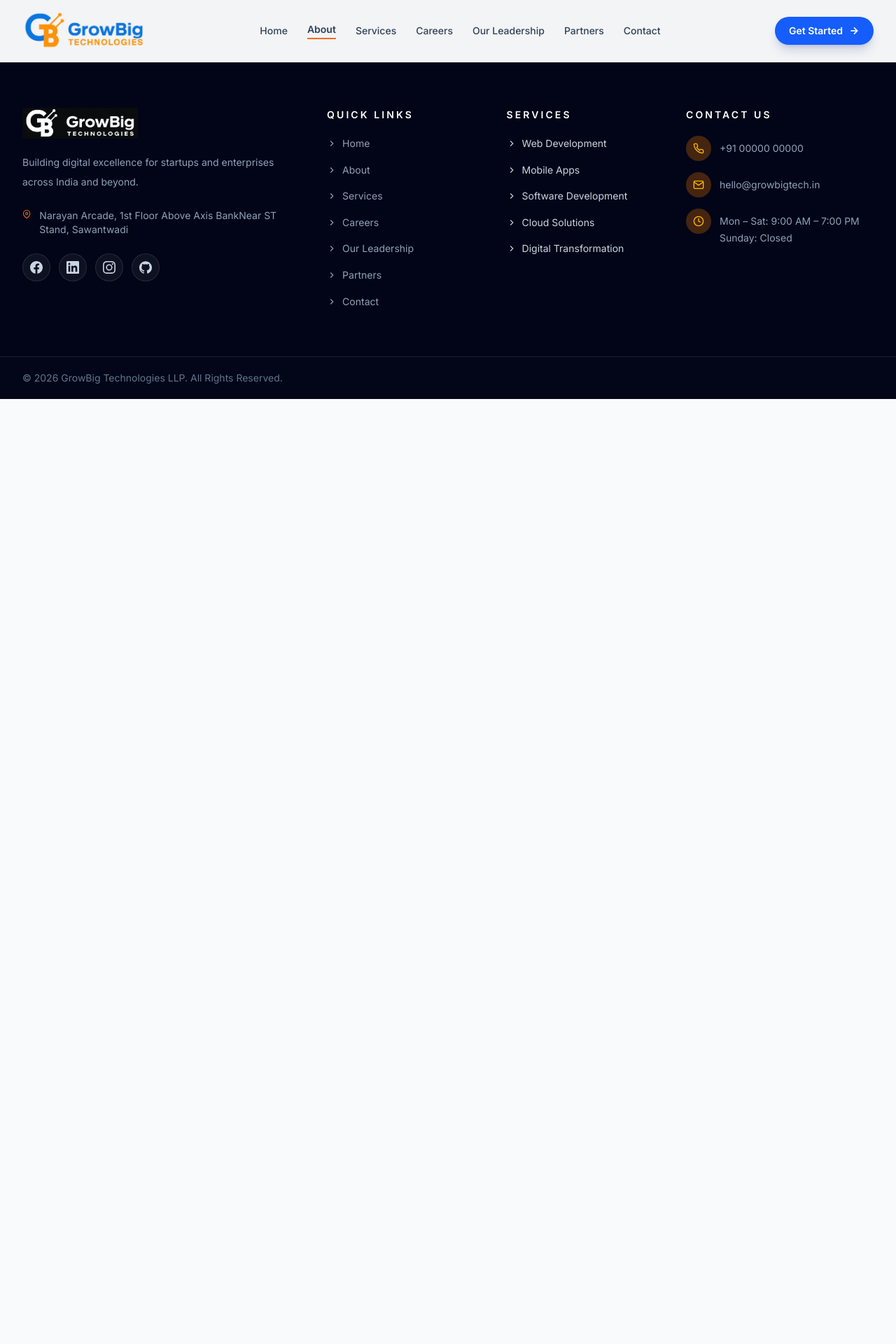
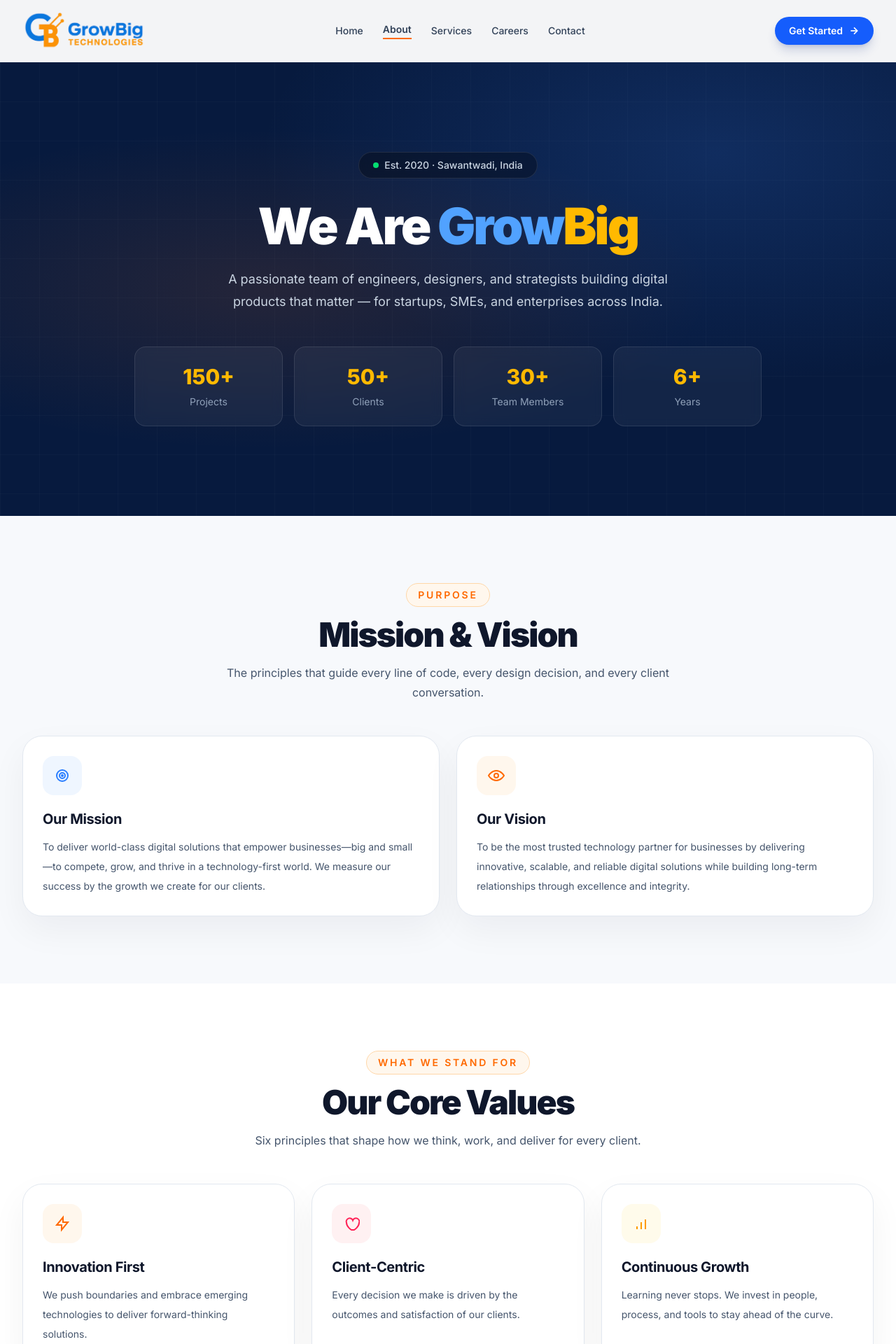
Before and after one commit to vinay-osseed/growbig-web, a React (Vite) app in the folder site-frontend/: page /about in a window 1280 px wide. Shown: the top 1920 px of the page at 70% size. Before the commit the page ends 800 px from the top, so only its background shows below. Built offline with nearby package versions, Linux system fonts and the light colour scheme.

Commit message:
feat:added aboutctasection homepage

```diff
--- a/site-frontend/src/App.jsx
+++ b/site-frontend/src/App.jsx
@@ -2,7 +2,7 @@
 import Navbar from './components/Navbar'
 import Footer from './components/Footer'
 import Home from './pages/Home'
-
+import About from './pages/About'
 
 
 
@@ -13,6 +13,7 @@
       <Navbar />
       <Routes>
       <Route path="/" element={<Home />} />
+      <Route path="/about" element={<About />} />
 
       </Routes>
       <Footer />
--- a/site-frontend/src/components/Navbar.jsx
+++ b/site-frontend/src/components/Navbar.jsx
@@ -7,8 +7,6 @@
   { label: 'About', to: '/about' },
   { label: 'Services', to: '/services' },
   { label: 'Careers', to: '/careers' },
-  { label: 'Our Leadership', to: '/leadership' },
-  { label: 'Partners', to: '/partners' },
   { label: 'Contact', to: '/contact' },
 ]
 
--- /dev/null
+++ b/site-frontend/src/pages/About.jsx
@@ -0,0 +1,21 @@
+import AboutHero from "../components/About/AboutHero";
+import AboutPurpose from "../components/About/AboutPurpose";
+import AboutValue from "../components/About/AboutValue";
+import AboutLeadership from "../components/About/AboutLeadership"
+import AboutCtaSection from "../components/About/AboutCtaSection";
+
+function About() {
+  return (
+    <>
+      <AboutHero />
+      <AboutPurpose/>
+      <AboutValue/>
+      <AboutLeadership/>
+      <AboutCtaSection/>
+
+
+    </>
+  );
+}
+
+export default About;
--- a/site-frontend/src/pages/Home.jsx
+++ b/site-frontend/src/pages/Home.jsx
@@ -1,6 +1,7 @@
 import HeroSection from "../components/HeroSection";
 import ServiceSection from "../components/ServiceSection";
 import PartnersMarquee from "../components/PartnersMarquee";
+
 
 export default function Home()
 {
```
Also changed, not shown: site-frontend/src/components/About/AboutHero.jsx (line endings or trailing spaces).
